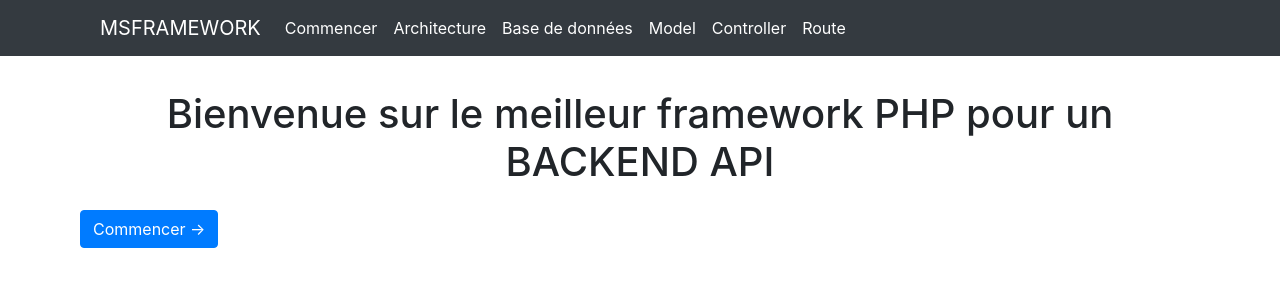
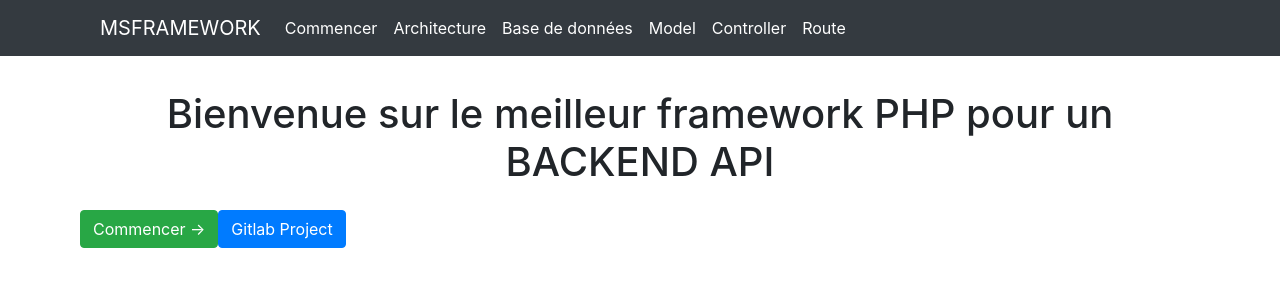
Before and after one commit to cyriaque-ovaga/ms-framework-tutoriel, a Nuxt app: page / in a window 1280 px wide. Shown: the top 300 px of the page. Built offline with nearby package versions, Linux system fonts and the light colour scheme.

Commit message:
Mettre à jour pages/index.vue

```diff
--- a/pages/index.vue
+++ b/pages/index.vue
@@ -2,7 +2,8 @@
 <div>
     <h1 align="center">Bienvenue sur le meilleur framework PHP pour un BACKEND API</h1>
        <div class="mt-4">
-        <nuxt-link to="/commencer" class="btn btn-primary">Commencer -></nuxt-link>
+        <nuxt-link to="/commencer" class="btn btn-success">Commencer -></nuxt-link>
+        <a  class="btn btn-primary" href="https://gitlab.com/ms--framework/tutoriel" target="_blank">Gitlab Project</a>
     </div>
 </div>
 </template>
```
